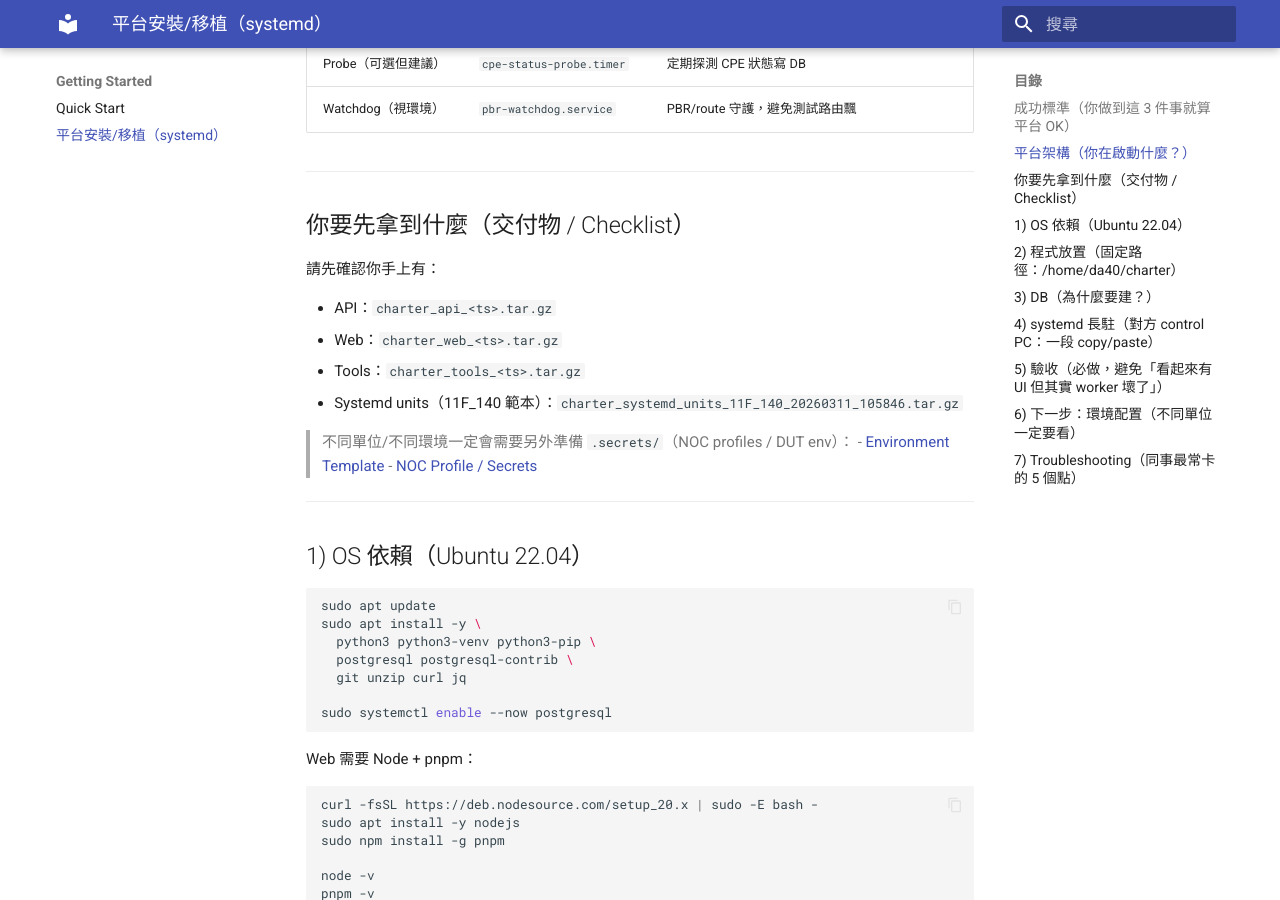
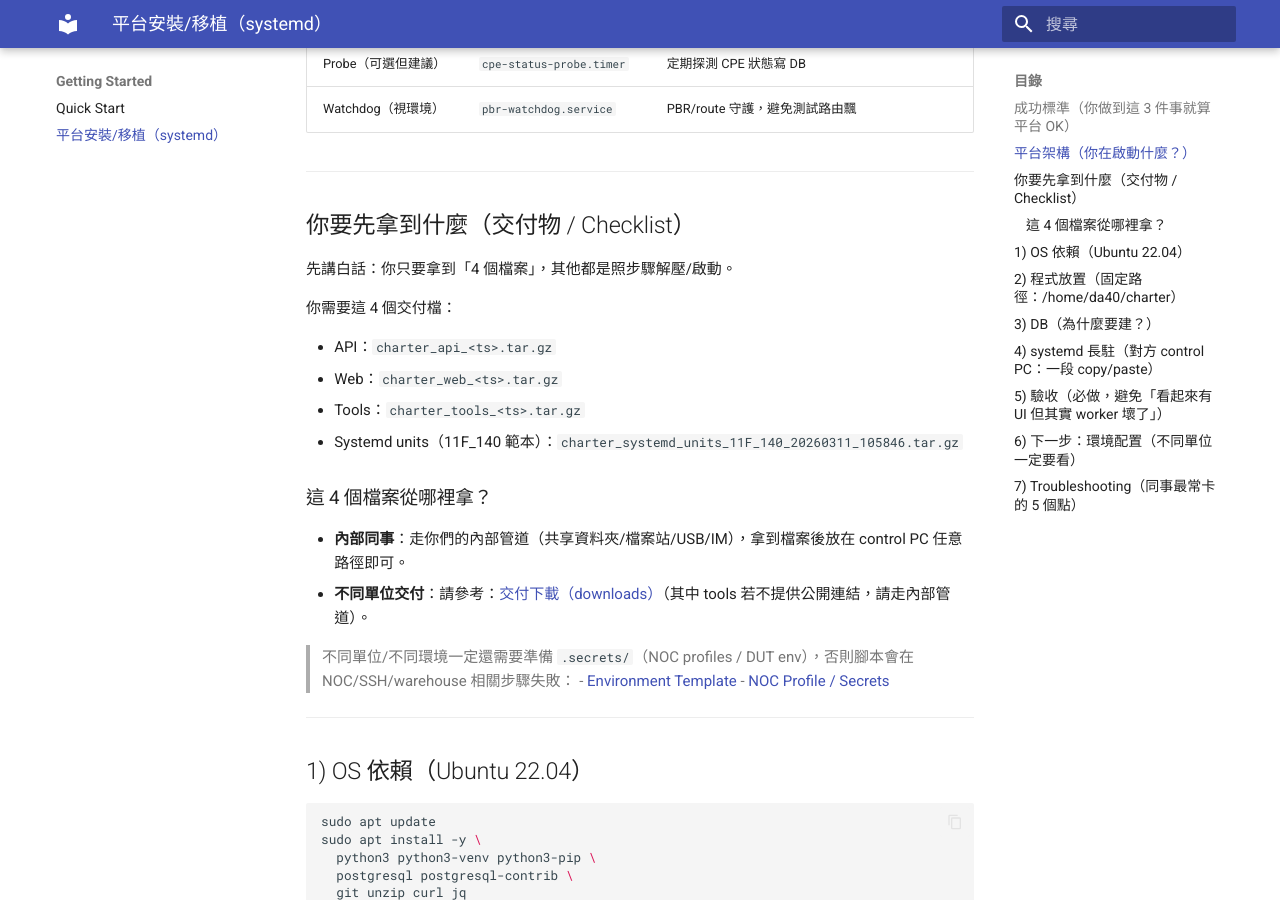
Before and after one commit to askeywifisit-ui/charter_project, an MkDocs documentation site: the page built from docs/charter_site/docs/getting_started/platform_install.md, in a window 1280 px wide and 900 px high, scrolled down 1079 px. Built offline with MkDocs 1.6.1 and Material for MkDocs 9.7.7, drawn with Linux system fonts in a browser that asks for light colours; comment, search, counter and statistics services are not loaded.

Commit message:
Docs: clarify delivery checklist and remove confusing GitHub-download wording

```diff
--- a/docs/charter_site/docs/getting_started/platform_install.md
+++ b/docs/charter_site/docs/getting_started/platform_install.md
@@ -40,14 +40,21 @@ curl -fsSL http://127.0.0.1:5173/api/runs/worker/status | python3 -m json.tool
 
 ## 你要先拿到什麼（交付物 / Checklist）
 
-請先確認你手上有：
+先講白話：你只要拿到「4 個檔案」，其他都是照步驟解壓/啟動。
+
+你需要這 4 個交付檔：
 
 - API：`charter_api_<ts>.tar.gz`
 - Web：`charter_web_<ts>.tar.gz`
 - Tools：`charter_tools_<ts>.tar.gz`
 - Systemd units（11F_140 範本）：`charter_systemd_units_11F_140_20260311_105846.tar.gz`
 
-> 不同單位/不同環境一定會需要另外準備 `.secrets/`（NOC profiles / DUT env）：
+### 這 4 個檔案從哪裡拿？
+
+- **內部同事**：走你們的內部管道（共享資料夾/檔案站/USB/IM），拿到檔案後放在 control PC 任意路徑即可。
+- **不同單位交付**：請參考：[交付下載（downloads）](../handoff/downloads.md)（其中 tools 若不提供公開連結，請走內部管道）。
+
+> 不同單位/不同環境一定還需要準備 `.secrets/`（NOC profiles / DUT env），否則腳本會在 NOC/SSH/warehouse 相關步驟失敗：
 > - [Environment Template](../environment_template.md)
 > - [NOC Profile / Secrets](../handoff/noc_profile_secrets.md)
 
```
